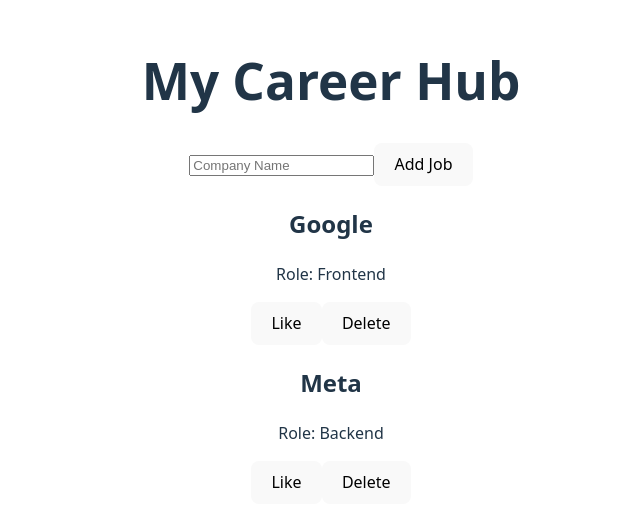
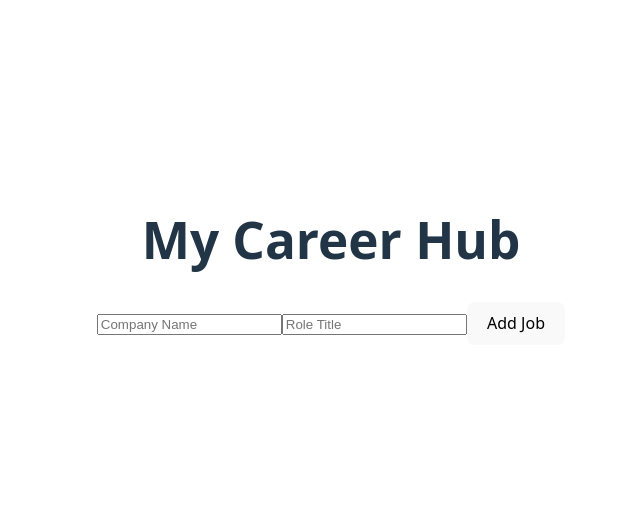
Before and after one commit to haralampo/career-hub, a React app: page / in a window 1280 px wide. Shown: the part 139-666 px from the top of the page, without its empty margins (309-949 px from the left). Built offline with nearby package versions, Linux system fonts and the light colour scheme; the HTML template or start-up script is replaced by a standard one.

Commit message:
Save jobs in LocalStorage

```diff
--- a/src/App.tsx
+++ b/src/App.tsx
@@ -1,5 +1,5 @@
 import './App.css'
-import { useState } from 'react';
+import { useState, useEffect } from 'react';
 
 interface Job {
     id: number,
@@ -20,31 +20,36 @@
             <h2>{job.company} {liked ? '❤️' : ''}</h2>
             <p>Role: {job.role}</p>
             <button onClick={() => setLiked(!liked)}>{liked ? 'Unlike' : 'Like'}</button>
-
             <button onClick={() => onDelete(job.id)}>Delete</button>
         </div>
     )
 }
 
 function App() {
-    const [jobs, setJobs] = useState<Job[]>([
-        { id: 1, company: "Google", role: "Frontend" },
-        { id: 2, company: "Meta", role: "Backend" }
-    ]);
+    const [jobs, setJobs] = useState<Job[]>(() => {
+        const savedJobs = localStorage.getItem('my-jobs');
+        return savedJobs ? JSON.parse(savedJobs) : [];
+    });
+
+    useEffect(() => {
+        localStorage.setItem('my-jobs', JSON.stringify(jobs));
+    }, [jobs]);
 
     const [companyName, setCompanyName] = useState("");
+    const [roleTitle, setRoleTitle] = useState("");
 
     const addJob = () => {
-        if (companyName.trim() === "") return;
+        if (companyName.trim() === "" || roleTitle.trim() === "") return;
 
         const newJob: Job = {
             id: Date.now(),
             company: companyName,
-            role: "Applicant"
+            role: roleTitle
         }
 
         setJobs([...jobs, newJob]);
         setCompanyName("");
+        setRoleTitle("");
     }
 
     const deleteJob = (id: number) => {
@@ -61,6 +66,12 @@
                 value={companyName}
                 onChange={(e) => setCompanyName(e.target.value)}
             />
+            <input
+                type="text"
+                placeholder="Role Title"
+                value={roleTitle}
+                onChange={(e) => setRoleTitle(e.target.value)}
+            />
             <button onClick={addJob}>Add Job</button>
 
             {jobs.map(job =>
```
